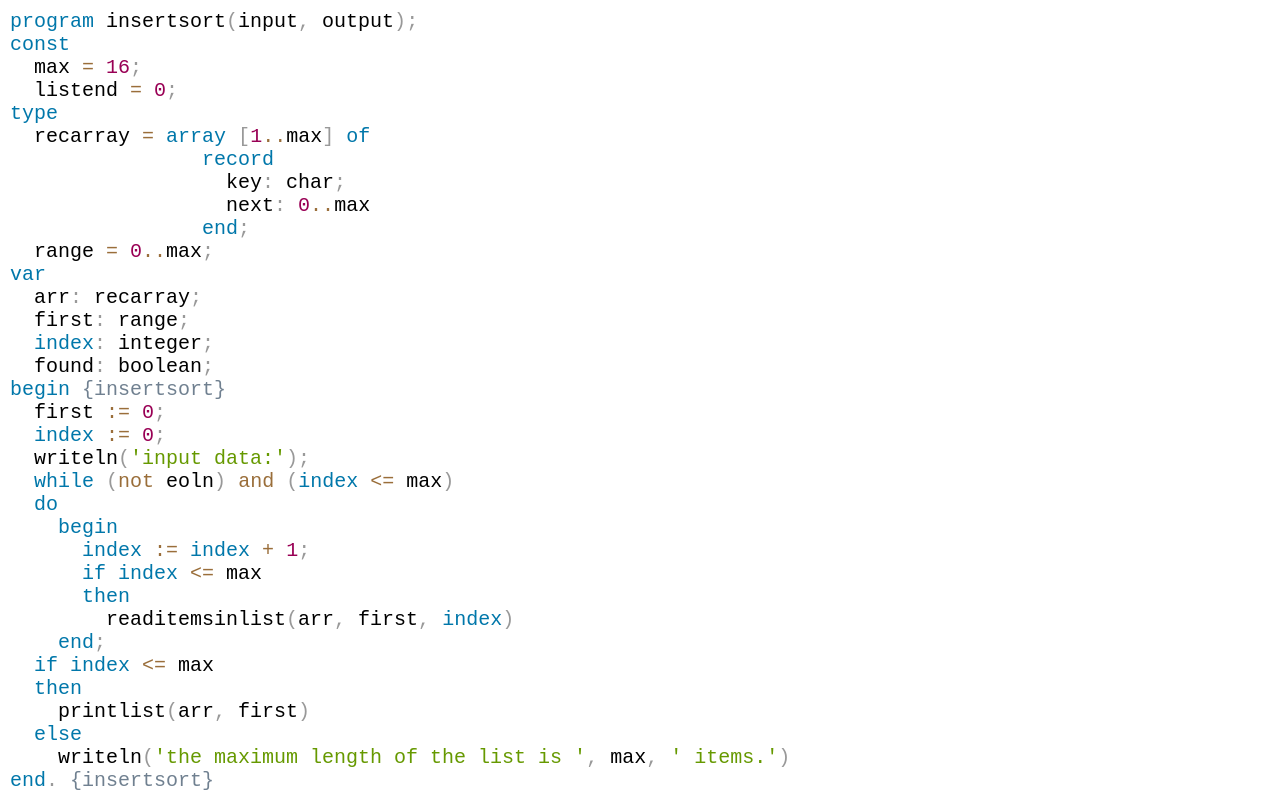
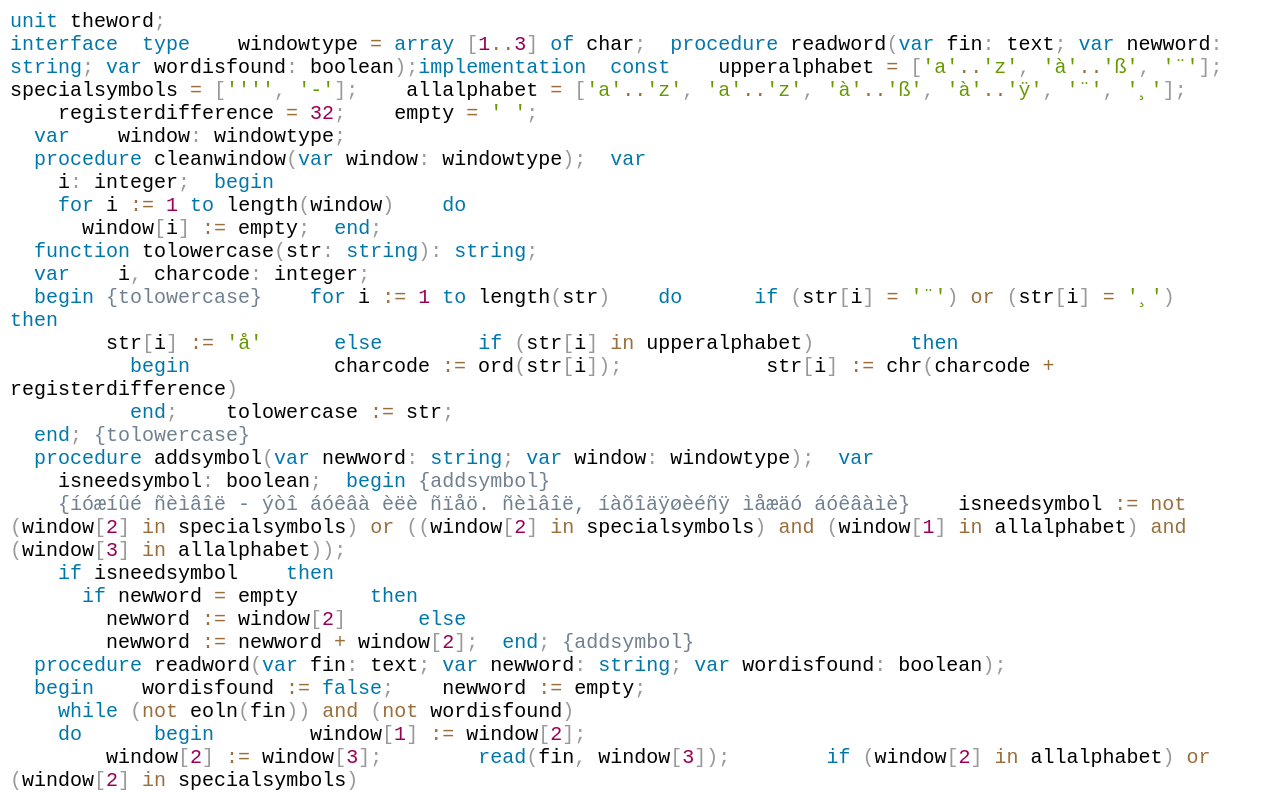
Before and after one commit to ado-stalr/test-react-pascal-linter, a React (Create React App) app: page / in a window 1280 px wide. Shown: the top 792 px of the page. Built offline with nearby package versions, Linux system fonts and the light colour scheme.

Commit message:
переделал структуру данных о ключевых словах с использованием контекста его расположения, а также сделал примерное итоговое форматирование в app.js

```diff
--- a/src/App.js
+++ b/src/App.js
@@ -21,40 +21,42 @@ function SaveButton() {
 }
 
 
-const code = `program insertsort(input, output);
-const
-  max = 16;
-  listend = 0;
-type
-  recarray = array [1..max] of
-                record
-                  key: char;
-                  next: 0..max
-                end;
-  range = 0..max;
-var
-  arr: recarray;
-  first: range;
-  index: integer;
-  found: boolean;
-begin {insertsort}
-  first := 0;
-  index := 0;
-  writeln('input data:');
-  while (not eoln) and (index <= max)
-  do
-    begin
-      index := index + 1;
-      if index <= max
-      then
-        readitemsinlist(arr, first, index)
-    end;
-  if index <= max
-  then
-    printlist(arr, first)
-  else
-    writeln('the maximum length of the list is ', max, ' items.')
-end. {insertsort}
+const code = `unit theword;
+interface  type    windowtype = array [1..3] of char;  procedure readword(var fin: text; var newword: string; var wordisfound: boolean);implementation  const    upperalphabet = ['a'..'z', 'à'..'ß', '¨'];    specialsymbols = ['''', '-'];    allalphabet = ['a'..'z', 'a'..'z', 'à'..'ß', 'à'..'ÿ', '¨', '¸'];
+    registerdifference = 32;    empty = ' ';
+  var    window: windowtype;
+  procedure cleanwindow(var window: windowtype);  var
+    i: integer;  begin
+    for i := 1 to length(window)    do
+      window[i] := empty;  end;
+  function tolowercase(str: string): string;
+  var    i, charcode: integer;
+  begin {tolowercase}    for i := 1 to length(str)    do      if (str[i] = '¨') or (str[i] = '¸')      then
+        str[i] := 'å'      else        if (str[i] in upperalphabet)        then
+          begin            charcode := ord(str[i]);            str[i] := chr(charcode + registerdifference)
+          end;    tolowercase := str;
+  end; {tolowercase}
+  procedure addsymbol(var newword: string; var window: windowtype);  var
+    isneedsymbol: boolean;  begin {addsymbol}
+    {íóæíûé ñèìâîë - ýòî áóêâà èëè ñïåö. ñèìâîë, íàõîäÿøèéñÿ ìåæäó áóêâàìè}    isneedsymbol := not (window[2] in specialsymbols) or ((window[2] in specialsymbols) and (window[1] in allalphabet) and (window[3] in allalphabet));
+    if isneedsymbol    then
+      if newword = empty      then
+        newword := window[2]      else
+        newword := newword + window[2];  end; {addsymbol}
+  procedure readword(var fin: text; var newword: string; var wordisfound: boolean);
+  begin    wordisfound := false;    newword := empty;
+    while (not eoln(fin)) and (not wordisfound)
+    do      begin        window[1] := window[2];
+        window[2] := window[3];        read(fin, window[3]);        if (window[2] in allalphabet) or (window[2] in specialsymbols)
+       then          addsymbol(newword, window)
+        else          if newword <> empty
+          then            wordisfound := true
+      end;    if eoln(fin)    then
+      begin        window[1] := window[3];        window[2] := window[3];        addsymbol(newword, window);
+        if newword <> empty        then
+          wordisfound := true;        cleanwindow(window)
+      end;    newword := tolowercase(newword)
+  end;begin  cleanwindow(window)end.
 `;
 
 class MyEditor extends React.Component {
@@ -69,7 +71,9 @@ class MyEditor extends React.Component {
           let h = highlight(code, languages.pascal, 'pascal');
           let tokens = formatting(tokenize(code));
           console.log(tokens);
-          console.log(tokens.reduce((str, token) => str + token.content, ''));
+          let outputCode = tokens.reduce((str, token) => str + token.content, '');
+          outputCode = outputCode.split('\n').map(el => el.replace(/\-+$/, '')).filter(el => el !== '').join('\n');
+          console.log(outputCode);
 
           return h;
         }}
--- a/src/pascalFormater/formaterRules.js
+++ b/src/pascalFormater/formaterRules.js
@@ -7,13 +7,13 @@ languages.pascal = {
 		/\/\/.*/
 	],
 	'string': {
-		pattern: /(?:'(?:''|[^'\r\n])*'(?!')|#[&$%]?[a-f\d]+)+|\^[a-z]/i,
+		pattern: /(?:'(?:''|[^'\r\n])*'(?!')|#[&$%]?[a-f\d]+)+/i,
 		greedy: true
 	},
 	'keyword': [
 		{
 			// Turbo Pascal
-			pattern: /(^|[^&])\b(?:absolute|array|asm|begin|case|const|constructor|destructor|do|downto|else|end|file|for|function|goto|if|implementation|inherited|inline|interface|label|nil|null|object|of|operator|packed|procedure|program|record|reintroduce|repeat|self|set|then|to|type|unit|until|uses|var|while|with)\b/i,
+			pattern: /(^|[^&])\b(?:absolute|array|asm|begin|case|const|constructor|destructor|do|downto|else|end|file|for|function|goto|if|implementation|inherited|inline|input|interface|label|nil|null|object|of|operator|output|packed|procedure|program|record|reintroduce|repeat|self|set|then|to|type|unit|until|uses|var|while|with)\b/i,
 			lookbehind: true
 		},
 		{
@@ -47,7 +47,7 @@ languages.pascal = {
 		lookbehind: true
 	},
 	'operator': {
-		pattern: /\.\.|\*\*|:=|<[<=>]?|>[>=]?|[+\-*\/]=?|[@^=]/i
+		pattern: /\.\.|\*\*|:=|<[<=>]?|>[>=]?|[+\-*\/]=?|[@=]/i
 	},
 	'punctuation': {
 		pattern: /\(\.|\.\)|[()\[\]:;,.]/
@@ -65,82 +65,189 @@ var keywords = {
 	const: {},
 	begin: {},
 	end: {},
+	var: {},
 };
 
 keywords.unit = {
+	default: {
 		name: 'unit',
-	ending: {
-		including: true,
-		string: ';',
+		ending: [';'],
+		addTab: false,
+		ignorEolnUntilEnd: false,
+		isOpening: true,
+	}
+};
 
-	},
-	addTab: false,
-	addEoln: false,
-	ignorUntilEnd: true,
-};
 keywords.implementation = {
+	default: {
 		name: 'implementation',
-	ending: null,
+		ending: ['begin'],
 		addTab: true,
-	ignorUntilEnd: false,
+		ignorEolnUntilEnd: false,
 		isOpening: true,
+	}
 };
 keywords.interface = {
+	default: {
 		name: 'interface',
-	ending: [keywords.implementation],
+		ending: ['implementation'],
 		addTab: true,
-	ignorUntilEnd: false,
+		ignorEolnUntilEnd: false,
 		isOpening: true,
+	}
 };
 keywords.program = {
+	default: {
 		name: 'program',
-	ending: [keywords.end],
+		ending: ['.'],
 		addTab: false,
-	ignorUntilEnd: true,
+		ignorEolnUntilEnd: false,
 		isOpening: true,
+	}
 };
 keywords.procedure = {
+	default: {
 		name: 'procedure',
-	ending: [{name: ')'}, {name: ';'}],
+		ending: [';'],
 		addTab: false,
-	ignorUntilEnd: true,
+		ignorEolnUntilEnd: false,
 		isOpening: true,
+	},
+	interface: {
+		name: 'procedure',
+		ending: [';'],
+		addTab: false,
+		ignorEolnUntilEnd: true,
+		isOpening: true,
+	}
 };
 keywords.function = {
+	default: {
 		name: 'function',
-	ending: [{name: ')'}, {name: ';'}],
+		ending: [';'],
 		addTab: false,
-	ignorUntilEnd: true,
+		ignorEolnUntilEnd: false,
 		isOpening: true,
+	},
+	interface: {
+		name: 'function',
+		ending: [';'],
+		addTab: false,
+		ignorEolnUntilEnd: true,
+		isOpening: true,
+	}
 };
 keywords.type = {
+	default: {
 		name: 'type',
-	ending: ['begin', 'const'],
-	addTab: false,
-	ignorUntilEnd: true,
+		ending: ['begin', 'const', 'var', 'procedure', 'function'],
+		addTab: true,
+		ignorEolnUntilEnd: false,
 		isOpening: true,
+	}
 };
 keywords.const = {
+	default: {
 		name: 'const',
-	ending: ['begin', 'type'],
+		ending: ['begin', 'type', 'var'],
+		addTab: true,
+		ignorEolnUntilEnd: false,
+		isOpening: true,
+	}
+};
+keywords.var = {
+	default: {
+		name: 'var',
+		ending: ['begin', 'type', 'const', 'procedure', 'function'],
+		addTab: true,
+		ignorEolnUntilEnd: false,
+		isOpening: true,
+	},
+	procedure: {
+		name: 'var',
+		ending: [';', ')'],
 		addTab: false,
-	ignorUntilEnd: true,
+		ignorEolnUntilEnd: true,
 		isOpening: true,
+	},
+	function: {
+		name: 'var',
+		ending: [';', ')'],
+		addTab: false,
+		ignorEolnUntilEnd: true,
+		isOpening: true,
+	}
 };
 keywords.end = {
+	default: {
 		name: 'end',
 		ending: null,
 		addTab: false,
-	ignorUntilEnd: true,
+		ignorEolnUntilEnd: true,
+	}
 };
 keywords.begin = {
+	default: {
 		name: 'begin',
 		ending: ['end'],
 		addTab: true,
-	ignorUntilEnd: true,
+		ignorEolnUntilEnd: false,
 		isOpening: true,
+	}
+};
+keywords.if = {
+	default: {
+		name: 'if',
+		ending: ['then'],
+		addTab: false,
+		ignorEolnUntilEnd: false,
+		isOpening: true,
+	}
+};
+keywords.then = {
+	default: {
+		name: 'then',
+		ending: ['else' , ';', 'end'],
+		addTab: true,
+		ignorEolnUntilEnd: false,
+		isOpening: true,
+	}
+};
+keywords.else = {
+	default: {
+		name: 'else',
+		ending: [';', 'end'],
+		addTab: true,
+		ignorEolnUntilEnd: false,
+		isOpening: true,
+	}
+};
+keywords.while = {
+	default: {
+		name: 'while',
+		ending: ['do'],
+		addTab: false,
+		ignorEolnUntilEnd: false,
+		isOpening: true,
+	}
+};
+keywords.for = {
+	default: {
+		name: 'for',
+		ending: ['do'],
+		addTab: false,
+		ignorEolnUntilEnd: false,
+		isOpening: true,
+	}
+};
+keywords.do = {
+	default: {
+		name: 'do',
+		ending: [';', 'end'],
+		addTab: true,
+		ignorEolnUntilEnd: false,
+		isOpening: true,
+	}
 };
 
-
-
 export {languages, keywords};
--- a/src/pascalFormater/pascalFormater.js
+++ b/src/pascalFormater/pascalFormater.js
@@ -1,7 +1,7 @@
 import {languages, keywords} from './formaterRules.js';
 
 const onlyUpperTokenTypes = ['keyword', 'typeword', 'operacion'];
-const spacelessPunctuations = ['(', ')', '[', ']'];
+const spacelessPunctuations = ['(', ')', '[', ']', '.'];
 
 function tokenize(text) {
 	var grammar = languages.pascal;
@@ -22,45 +22,79 @@ function formatting(list) {
 	var stack = [mainCtx];
 	var eoln = '\n';
 	var space = ' ';
-	var tab = '  ';
+	var tab = '--';
 	var currentTabAmount = 0;
 
+	// add ';' before ends'
 	while (node !== list.tail) {
-		var stackHead = stack[stack.length-1];
-
-		if(stackHead !== mainCtx) {
-			if (stackHead.ending && stackHead.ending.some(el => el === node.value.content)) {
-				stack.pop();
-				console.log(stack.length);
-			}
-		}
-		if (keywords[node.value.content] && keywords[node.value.content].isOpening) {
-			stack.push(keywords[node.value.content]);
-			console.log(stack.length);
-		};
-
 		var currContent = node.value.content;
 		var prevContent = node.prev.value? node.prev.value.content : null;
-		//add ';' before ends'
 		if (currContent === 'end' && prevContent !== ';' && prevContent !== eoln) {
 			node = addTokenAfter(list, node.prev, 'punctuation', ';');
 			continue;
 		}
 
+		node = node.next;
+	}
+
+	var node = list.head.next;
+
+	while (node !== list.tail) {
+		var stackHead = stack[stack.length-1];
+
+		// searching closing blocks
+		if(stackHead !== mainCtx) {
+			if (stackHead.ending && stackHead.ending.some(el => el === node.value.content)) {
+				if (stackHead.addTab)
+				{
+					currentTabAmount--;
+					if (node.prev.value.type === 'tab') {
+						node.prev.value.content = tab.repeat(currentTabAmount);
+					};
+					// createNewLine(list, node);
+				}
+				if (stackHead.isOpening && !stackHead.ignorEolnUntilEnd)
+				{
+					createNewLine(list, node.prev);
+				}
+				stack.pop();
+				console.log(stack.length, 'closing', stackHead.name, currentTabAmount);
+				// continue;
+			}
+		}
+
+		// searching opening blocks
+		// console.log(node.value);
+		var keyword = getKeywordByContext(node, stackHead)
+		if (keyword && keyword.isOpening) {
+			stack.push(keyword);
+			if (keyword.addTab)
+			{
+				currentTabAmount++;
+				if (!stackHead.ignorEolnUntilEnd) {
+					createNewLine(list, node);
+				}
+			};
+			console.log(stack.length, 'opening', node.value.content, currentTabAmount);
+		};
+
 		// add eoln after ';'
-		if (node.value.content === ';' && node.next.value && node.next.value.type !== 'comment') {
-			addTokenAfter(list, node, 'spaces', eoln);
+		if (node.value.content === ';' && node.next.value && node.next.value.type !== 'comment' && !stackHead.ignorEolnUntilEnd) {
+			createNewLine(list, node);
+			// debugger;
+			node = node.next;
+			continue;
 		}
 
 		// add eoln after comment and ' ' before
 		if (node.value.type === 'comment') {
-			addTokenAfter(list, node, 'spaces', eoln);
-			if (node.prev.value && node.prev.value.type !== 'spaces') {
+			createNewLine(list, node);
+			if (node.prev.value && node.prev.value.type !== 'spaces' && node.prev.value.type !== 'tab') {
 				addTokenAfter(list, node.prev, 'spaces', space);
 			}
 		}
 		//add spaces before and after operators
-		if (node.value.type === 'operator') {
+		if (node.value.type === 'operator' || node.value.type === 'operacion') {
 			addTokenAfter(list, node, 'spaces', space);
 			addTokenAfter(list, node.prev, 'spaces', space);
 		}
@@ -70,7 +104,7 @@ function formatting(list) {
 		}
 
 		if (node.value.type === 'keyword') {
-			if (node.prev.value && (node.prev.value.type !== 'spaces' && node.prev.value.type !== 'punctuation')) {
+			if (node.prev.value && (node.prev.value.type !== 'tab' && node.prev.value.type !== 'punctuation')) {
 				addTokenAfter(list, node.prev, 'spaces', space);
 			}
 			if (node.next.value && (node.next.value.type !== 'spaces' && node.next.value.type !== 'punctuation')) {
@@ -78,12 +112,12 @@ function formatting(list) {
 			}
 		}
 
-		// if (node.value.content === eoln && node.next.value) {
-		// 	// addTokenAfter(list, node, 'spaces', 'tab');
-		// 	// console.log(node, list.length, node.value.type === 'spaces' && node.value.content === eoln);
-		// 	node = node.next.next;
-		// 	continue;
-		// }
+		if (node.value.content === eoln && node.next.value) {
+			// addTokenAfter(list, node, 'spaces', 'tab');
+			// console.log(node, list.length, node.value.type === 'spaces' && node.value.content === eoln);
+			node = node.next.next;
+			continue;
+		}
 		node = node.next;
 	};
 
@@ -92,7 +126,6 @@ function formatting(list) {
 
 	while (node.next !== list.tail) {
 		if (node.value.content === ';') {
-
 			if (nextNonSpacesToken(list, node).value.content === 'end') {
 				node.prev.next = node.next.next;
 				node.next.next.prev = node.prev;
@@ -104,6 +137,30 @@ function formatting(list) {
 
 		node = node.next;
 	}
+
+	function createNewLine(list, node) {
+		if (node.next.value && (node.next.value.type === 'comment' || node.next.value.type === 'punctuation')) {
+			node = node.next;
+		};
+		addTokenAfter(list, node, 'tab', tab.repeat(currentTabAmount));
+		addTokenAfter(list, node, 'spaces', eoln);
+	};
+
+	function getKeywordByContext(node, context) {
+		var keyword = null;
+		if (node.value && keywords[node.value.content]) {
+			keyword = keywords[node.value.content].default
+			console.log(keyword);
+			if (keywords[node.value.content][context.name]) {
+				keyword = keywords[node.value.content][context.name];
+				console.log(keyword);
+			}
+		}
+		return keyword;
+	}
+
+
+
 
 	console.log(stack);
 	toUpperTokens(list);
@@ -119,20 +176,18 @@ function addTokenAfter(list, node, valueType, value) {
 function prevNonSpacesToken(list, node) {
 	var newNode = node.prev;
 
-	while (newNode !== list.head && newNode.value.type !== 'spaces') {
+	while (newNode !== list.head && (newNode.value.type === 'spaces' || newNode.value.type === 'tab')) {
 		node = node.prev;
 	}
-
 	return newNode;
 }
 
 function nextNonSpacesToken(list, node) {
 	var newNode = node.next;
 
-	while (newNode !== list.tail && newNode.value.type === 'spaces') {
+	while (newNode !== list.tail && (newNode.value.type === 'spaces' || newNode.value.type === 'tab')) {
 		newNode = newNode.next;
 	}
-
 	return newNode;
 }
 
```
Lines whose indentation alone changed are shown as unchanged.
